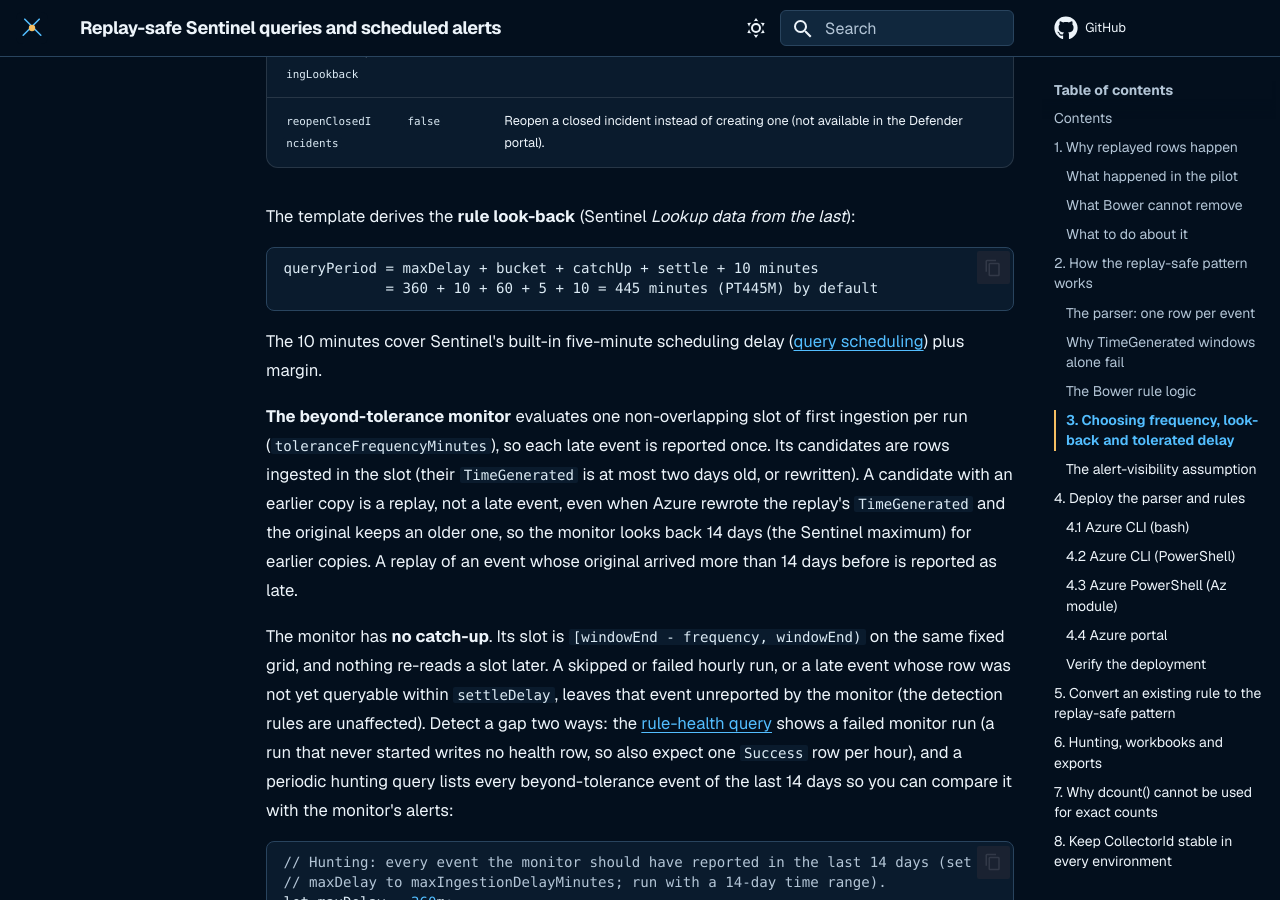
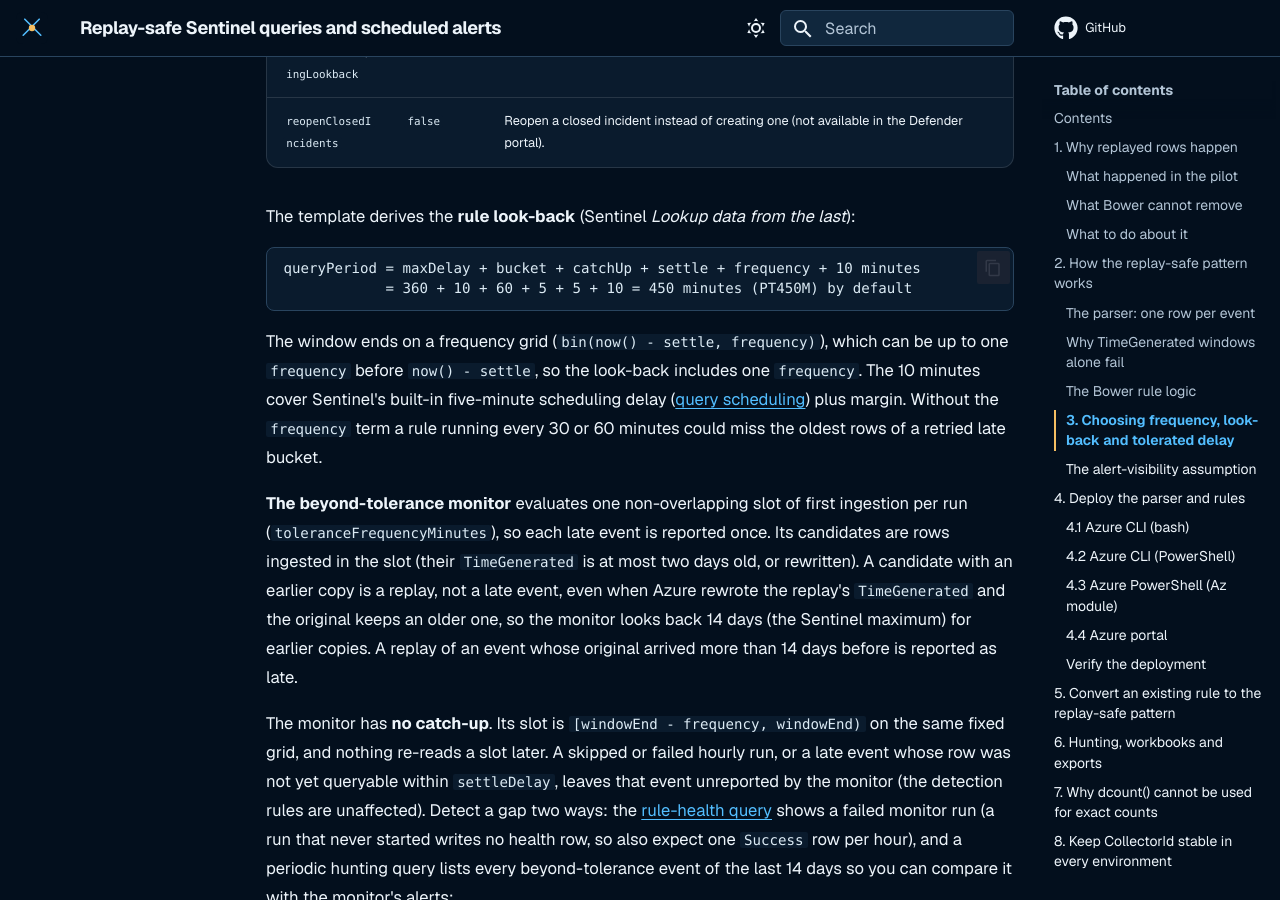
Before and after one commit to jusso-dev/Bower, an MkDocs documentation site: the page built from docs/production-readiness/02-replay-safe-detections.md, in a window 1280 px wide and 900 px high, scrolled down 8997 px. Built offline with MkDocs 1.6.1 and Material for MkDocs 9.7.7, drawn with Linux system fonts in a browser that asks for light colours; some of the changed text lies outside the part shown.

Commit message:
fix(sentinel): include the grid offset in the detection look-back
Grid-anchored windows end up to one frequency before now() - settle, but
queryPeriod only added a 10-minute margin, so rules running every 30 or 60
minutes could drop the oldest rows of a retried late bucket and miss the
alert silently. Add frequencyMinutes to queryPeriod (default 445 -> 450
minutes) and update the guide, tuning table and content test (council
round 2).

Co-Authored-By: Claude Opus 5.5 <noreply@anthropic.com>

````diff
--- a/docs/production-readiness/02-replay-safe-detections.md
+++ b/docs/production-readiness/02-replay-safe-detections.md
@@ -283,13 +283,16 @@ All values are `main.bicep` parameters. Each rule file carries the same defaults
 The template derives the **rule look-back** (Sentinel *Lookup data from the last*):
 
 ```text
-queryPeriod = maxDelay + bucket + catchUp + settle + 10 minutes
-            = 360 + 10 + 60 + 5 + 10 = 445 minutes (PT445M) by default
+queryPeriod = maxDelay + bucket + catchUp + settle + frequency + 10 minutes
+            = 360 + 10 + 60 + 5 + 5 + 10 = 450 minutes (PT450M) by default
 ```
 
-The 10 minutes cover Sentinel's built-in five-minute scheduling delay
+The window ends on a frequency grid (`bin(now() - settle, frequency)`), which can be up to
+one `frequency` before `now() - settle`, so the look-back includes one `frequency`. The 10
+minutes cover Sentinel's built-in five-minute scheduling delay
 ([query scheduling](https://learn.microsoft.com/azure/sentinel/scheduled-rules-overview#query-scheduling))
-plus margin.
+plus margin. Without the `frequency` term a rule running every 30 or 60 minutes could miss
+the oldest rows of a retried late bucket.
 
 **The beyond-tolerance monitor** evaluates one non-overlapping slot of first ingestion
 per run (`toleranceFrequencyMinutes`), so each late event is reported once. Its
@@ -390,10 +393,10 @@ its type and payload, so the identity, first copy and copy count are the same as
 
 | Declared outage SLO | Suggested `maxIngestionDelayMinutes` | Resulting `queryPeriod` |
 | --- | --- | --- |
-| 1 hour | 120 | 205 minutes |
-| 4 hours | 360 (default) | 445 minutes |
-| 12 hours | 900 | 985 minutes |
-| 24 hours | 1,680 | 1,765 minutes |
+| 1 hour | 120 | 210 minutes |
+| 4 hours | 360 (default) | 450 minutes |
+| 12 hours | 900 | 990 minutes |
+| 24 hours | 1,680 | 1,770 minutes |
 | More than 47 hours | Not supported: event times are rewritten. Hunt manually after recovery. | n/a |
 
 Collector-side outages count too: a collector that is down while its source keeps
````
Also changed, not shown: 2 other files.
